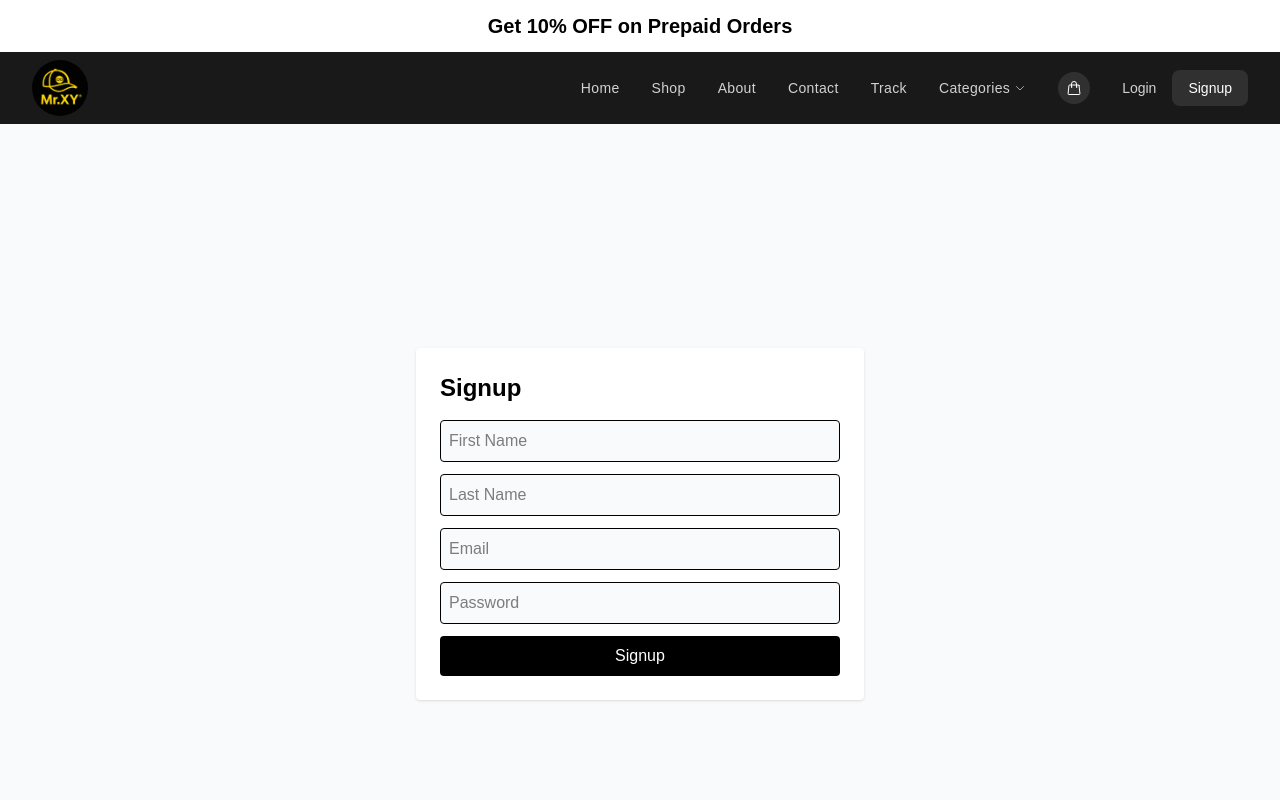
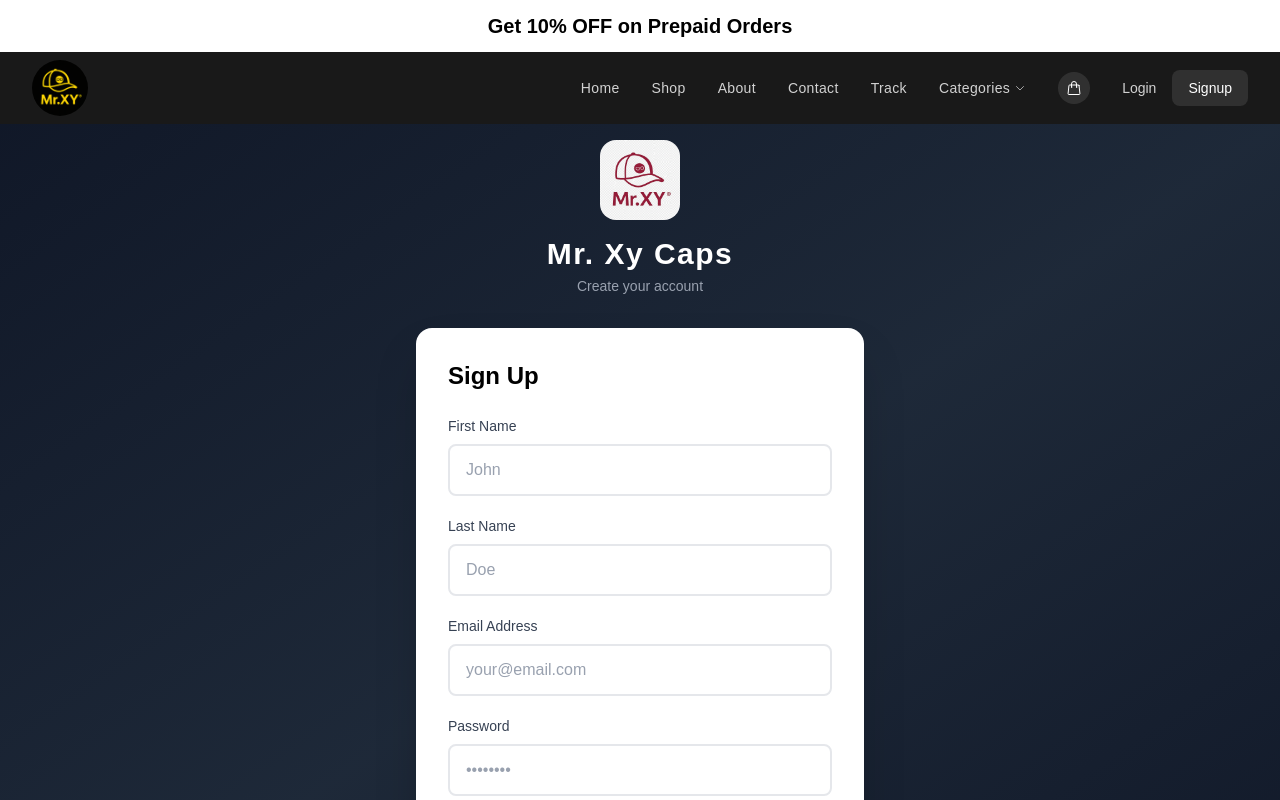
Before and after one commit to Anuragm473/mrxy, a Next.js app: page /signup in a window 1280 px wide. Shown: the top 800 px of the page. Built offline with nearby package versions, Linux system fonts and the light colour scheme.

Commit message:
navbar fixed and also login signup page ui changes

```diff
--- a/src/app/(frontend)/login/page.tsx
+++ b/src/app/(frontend)/login/page.tsx
@@ -2,7 +2,7 @@
 
 export default function LoginPage() {
   return (
-    <div className="min-h-screen flex items-center justify-center bg-gray-50">
+    <div>
       <LoginForm />
     </div>
   );
--- a/src/app/(frontend)/signup/page.tsx
+++ b/src/app/(frontend)/signup/page.tsx
@@ -2,7 +2,7 @@
 
 export default function SignupPage() {
   return (
-    <div className="min-h-screen flex items-center justify-center bg-gray-50">
+    <div>
       <SignupForm />
     </div>
   );
--- a/src/components/Footer.tsx
+++ b/src/components/Footer.tsx
@@ -145,7 +145,7 @@
         </div>
 
         {/* Newsletter Section */}
-        <div className="border-t border-gray-800 pt-8 mb-8">
+        {/* <div className="border-t border-gray-800 pt-8 mb-8">
           <div className="max-w-xl mx-auto text-center">
             <h3 className="text-xl font-bold mb-2">Subscribe to Our Newsletter</h3>
             <p className="text-gray-400 text-sm mb-4">
@@ -163,6 +163,7 @@
             </div>
           </div>
         </div>
+      </div> */}
       </div>
 
       {/* Bottom Bar */}
--- a/src/components/auth/LoginForm.tsx
+++ b/src/components/auth/LoginForm.tsx
@@ -32,15 +32,14 @@
       localStorage.setItem("token", data.token);
       localStorage.setItem("user", JSON.stringify(data.user));
       refreshAuthStatus();
-      localStorage.removeItem("cart"); // clear guest cart
+      localStorage.removeItem("cart");
 
-      setCart(data.cart); // sync with backend cart
+      setCart(data.cart);
       alert("Login successful!");
-      const isAdmin=data.user.role==="admin";
-      if(isAdmin){
+      const isAdmin = data.user.role === "admin";
+      if (isAdmin) {
         router.push("/admin");
-
-      }else{
+      } else {
         router.push("/");
       }
     } catch (err: any) {
@@ -51,47 +50,137 @@
   };
 
   return (
-    <form
-      onSubmit={handleLogin}
-      className="max-w-md mx-auto p-6
-                 bg-white text-black shadow rounded
-                 dark:bg-gray-900 dark:text-white"
+    <div className="min-h-screen bg-gradient-to-br from-gray-900 via-gray-800 to-gray-900 flex items-center justify-center p-4">
+      <div className="w-full max-w-md">
+        {/* Logo Section */}
+        <div className="text-center mb-8">
+          <div className="inline-flex items-center justify-center w-20 h-20 mb-4 bg-white rounded-full">
+            {/* <svg
+              viewBox="0 0 100 100"
+              className="w-12 h-12"
+              fill="none"
+              xmlns="http://www.w3.org/2000/svg"
             >
-      <h2 className="text-2xl font-bold mb-4">Login</h2>
+              <text
+                x="50"
+                y="65"
+                textAnchor="middle"
+                className="text-4xl font-bold"
+                fill="black"
+              >
+                XY
+              </text>
+            </svg> */}
+            <img src="logo.png" className="rounded-2xl"/>
+          </div>
+          <h1 className="text-3xl font-bold text-white tracking-wider mb-1">
+            Mr. Xy Caps
+          </h1>
+          <p className="text-gray-400 text-sm">Welcome back</p>
+        </div>
 
-      {error && <p className="text-red-500 mb-2">{error}</p>}
+        {/* Login Form */}
+        <div className="bg-white rounded-2xl p-8 shadow-2xl">
+          <h2 className="text-2xl font-bold mb-6 text-black">Login</h2>
 
+          {error && (
+            <div className="mb-4 p-3 bg-red-50 border border-red-200 rounded-lg">
+              <p className="text-red-600 text-sm">{error}</p>
+            </div>
+          )}
+
+          <div className="space-y-5">
+            <div>
+              <label className="block text-sm font-medium text-gray-700 mb-2">
+                Email Address
+              </label>
               <input
                 type="email"
-        placeholder="Email"
-        className="w-full border p-2 mb-3 rounded
-                   bg-gray-50 text-black
-                   dark:bg-gray-800 dark:text-white dark:border-gray-600"
+                placeholder="your@email.com"
+                className="w-full px-4 py-3 border-2 border-gray-200 rounded-lg
+                         bg-white text-black placeholder-gray-400
+                         focus:border-black focus:outline-none focus:ring-0
+                         transition-colors duration-200"
                 value={email}
                 onChange={(e) => setEmail(e.target.value)}
                 required
               />
+            </div>
 
+            <div>
+              <label className="block text-sm font-medium text-gray-700 mb-2">
+                Password
+              </label>
               <input
                 type="password"
-        placeholder="Password"
-        className="w-full border p-2 mb-3 rounded
-                   bg-gray-50 text-black
-                   dark:bg-gray-800 dark:text-white dark:border-gray-600"
+                placeholder="••••••••"
+                className="w-full px-4 py-3 border-2 border-gray-200 rounded-lg
+                         bg-white text-black placeholder-gray-400
+                         focus:border-black focus:outline-none focus:ring-0
+                         transition-colors duration-200"
                 value={password}
                 onChange={(e) => setPassword(e.target.value)}
+                onKeyPress={(e) => {
+                  if (e.key === 'Enter') {
+                    handleLogin(e);
+                  }
+                }}
                 required
               />
+            </div>
+          </div>
 
           <button
-        type="submit"
+            onClick={handleLogin}
             disabled={loading}
-        className="w-full bg-black text-white py-2 rounded
-                   hover:bg-gray-800
-                   dark:bg-yellow-500 dark:hover:bg-yellow-600 dark:text-black"
+            className="w-full mt-6 bg-black text-white py-3.5 rounded-lg font-semibold
+                     hover:bg-gray-800 active:scale-[0.98]
+                     transition-all duration-200
+                     disabled:opacity-50 disabled:cursor-not-allowed
+                     shadow-lg hover:shadow-xl"
           >
-        {loading ? "Logging in..." : "Login"}
+            {loading ? (
+              <span className="flex items-center justify-center">
+                <svg
+                  className="animate-spin h-5 w-5 mr-2"
+                  viewBox="0 0 24 24"
+                  fill="none"
+                >
+                  <circle
+                    className="opacity-25"
+                    cx="12"
+                    cy="12"
+                    r="10"
+                    stroke="currentColor"
+                    strokeWidth="4"
+                  />
+                  <path
+                    className="opacity-75"
+                    fill="currentColor"
+                    d="M4 12a8 8 0 018-8V0C5.373 0 0 5.373 0 12h4zm2 5.291A7.962 7.962 0 014 12H0c0 3.042 1.135 5.824 3 7.938l3-2.647z"
+                  />
+                </svg>
+                Logging in...
+              </span>
+            ) : (
+              "Login"
+            )}
           </button>
-    </form>
+
+          <div className="mt-6 text-center">
+            <p className="text-sm text-gray-600">
+              Don't have an account?{" "}
+              <a href="/signup" className="text-black font-semibold hover:underline">
+                Sign up
+              </a>
+            </p>
+          </div>
+        </div>
+
+        <p className="text-center text-gray-500 text-xs mt-8">
+          © 2024 Mr. Xy Caps. All rights reserved.
+        </p>
+      </div>
+    </div>
   );
 }
--- a/src/components/auth/SignupForm.tsx
+++ b/src/components/auth/SignupForm.tsx
@@ -47,67 +47,170 @@
   };
 
   return (
-    <form
-      onSubmit={handleSignup}
-      className="max-w-md mx-auto p-6
-                 bg-white text-black shadow rounded
-                 dark:bg-gray-900 dark:text-white"
+    <div className="min-h-screen bg-gradient-to-br from-gray-900 via-gray-800 to-gray-900 flex items-center justify-center p-4">
+      <div className="w-full max-w-md">
+        {/* Logo Section */}
+        <div className="text-center mb-8">
+          <div className="inline-flex items-center justify-center w-20 h-20 mb-4 bg-white rounded-full">
+            {/* <svg
+              viewBox="0 0 100 100"
+              className="w-12 h-12"
+              fill="none"
+              xmlns="http://www.w3.org/2000/svg"
             >
-      <h2 className="text-2xl font-bold mb-4">Signup</h2>
+              <text
+                x="50"
+                y="65"
+                textAnchor="middle"
+                className="text-4xl font-bold"
+                fill="black"
+              >
+                XY
+              </text>
+            </svg> */}
+            <img src="logo.png" className="rounded-2xl"/>
+          </div>
+          <h1 className="text-3xl font-bold text-white tracking-wider mb-1">
+            Mr. Xy Caps
+          </h1>
+          <p className="text-gray-400 text-sm">Create your account</p>
+        </div>
 
-      {error && <p className="text-red-500 mb-2">{error}</p>}
+        {/* Signup Form */}
+        <div className="bg-white rounded-2xl p-8 shadow-2xl">
+          <h2 className="text-2xl font-bold mb-6 text-black">Sign Up</h2>
 
+          {error && (
+            <div className="mb-4 p-3 bg-red-50 border border-red-200 rounded-lg">
+              <p className="text-red-600 text-sm">{error}</p>
+            </div>
+          )}
+
+          <div className="space-y-5">
+            <div>
+              <label className="block text-sm font-medium text-gray-700 mb-2">
+                First Name
+              </label>
               <input
                 type="text"
-        placeholder="First Name"
-        className="w-full border p-2 mb-3 rounded
-                   bg-gray-50 text-black
-                   dark:bg-gray-800 dark:text-white dark:border-gray-600"
+                placeholder="John"
+                className="w-full px-4 py-3 border-2 border-gray-200 rounded-lg
+                         bg-white text-black placeholder-gray-400
+                         focus:border-black focus:outline-none focus:ring-0
+                         transition-colors duration-200"
                 value={firstName}
                 onChange={(e) => setFirstName(e.target.value)}
                 required
               />
+            </div>
 
+            <div>
+              <label className="block text-sm font-medium text-gray-700 mb-2">
+                Last Name
+              </label>
               <input
                 type="text"
-        placeholder="Last Name"
-        className="w-full border p-2 mb-3 rounded
-                   bg-gray-50 text-black
-                   dark:bg-gray-800 dark:text-white dark:border-gray-600"
+                placeholder="Doe"
+                className="w-full px-4 py-3 border-2 border-gray-200 rounded-lg
+                         bg-white text-black placeholder-gray-400
+                         focus:border-black focus:outline-none focus:ring-0
+                         transition-colors duration-200"
                 value={lastName}
                 onChange={(e) => setLastName(e.target.value)}
               />
+            </div>
 
+            <div>
+              <label className="block text-sm font-medium text-gray-700 mb-2">
+                Email Address
+              </label>
               <input
                 type="email"
-        placeholder="Email"
-        className="w-full border p-2 mb-3 rounded
-                   bg-gray-50 text-black
-                   dark:bg-gray-800 dark:text-white dark:border-gray-600"
+                placeholder="your@email.com"
+                className="w-full px-4 py-3 border-2 border-gray-200 rounded-lg
+                         bg-white text-black placeholder-gray-400
+                         focus:border-black focus:outline-none focus:ring-0
+                         transition-colors duration-200"
                 value={email}
                 onChange={(e) => setEmail(e.target.value)}
                 required
               />
+            </div>
 
+            <div>
+              <label className="block text-sm font-medium text-gray-700 mb-2">
+                Password
+              </label>
               <input
                 type="password"
-        placeholder="Password"
-        className="w-full border p-2 mb-3 rounded
-                   bg-gray-50 text-black
-                   dark:bg-gray-800 dark:text-white dark:border-gray-600"
+                placeholder="••••••••"
+                className="w-full px-4 py-3 border-2 border-gray-200 rounded-lg
+                         bg-white text-black placeholder-gray-400
+                         focus:border-black focus:outline-none focus:ring-0
+                         transition-colors duration-200"
                 value={password}
                 onChange={(e) => setPassword(e.target.value)}
+                onKeyPress={(e) => {
+                  if (e.key === 'Enter') {
+                    handleSignup(e);
+                  }
+                }}
                 required
               />
+            </div>
+          </div>
 
           <button
-        type="submit"
+            onClick={handleSignup}
             disabled={loading}
-        className="w-full bg-black text-white py-2 rounded hover:bg-gray-800
-                   dark:bg-yellow-500 dark:hover:bg-yellow-600 dark:text-black"
+            className="w-full mt-6 bg-black text-white py-3.5 rounded-lg font-semibold
+                     hover:bg-gray-800 active:scale-[0.98]
+                     transition-all duration-200
+                     disabled:opacity-50 disabled:cursor-not-allowed
+                     shadow-lg hover:shadow-xl"
           >
-        {loading ? "Signing up..." : "Signup"}
+            {loading ? (
+              <span className="flex items-center justify-center">
+                <svg
+                  className="animate-spin h-5 w-5 mr-2"
+                  viewBox="0 0 24 24"
+                  fill="none"
+                >
+                  <circle
+                    className="opacity-25"
+                    cx="12"
+                    cy="12"
+                    r="10"
+                    stroke="currentColor"
+                    strokeWidth="4"
+                  />
+                  <path
+                    className="opacity-75"
+                    fill="currentColor"
+                    d="M4 12a8 8 0 018-8V0C5.373 0 0 5.373 0 12h4zm2 5.291A7.962 7.962 0 014 12H0c0 3.042 1.135 5.824 3 7.938l3-2.647z"
+                  />
+                </svg>
+                Creating account...
+              </span>
+            ) : (
+              "Create Account"
+            )}
           </button>
-    </form>
+
+          <div className="mt-6 text-center">
+            <p className="text-sm text-gray-600">
+              Already have an account?{" "}
+              <a href="/login" className="text-black font-semibold hover:underline">
+                Log in
+              </a>
+            </p>
+          </div>
+        </div>
+
+        <p className="text-center text-gray-500 text-xs mt-8">
+          © 2024 Mr. Xy Caps. All rights reserved.
+        </p>
+      </div>
+    </div>
   );
 }
```
Lines whose indentation alone changed are shown as unchanged.
